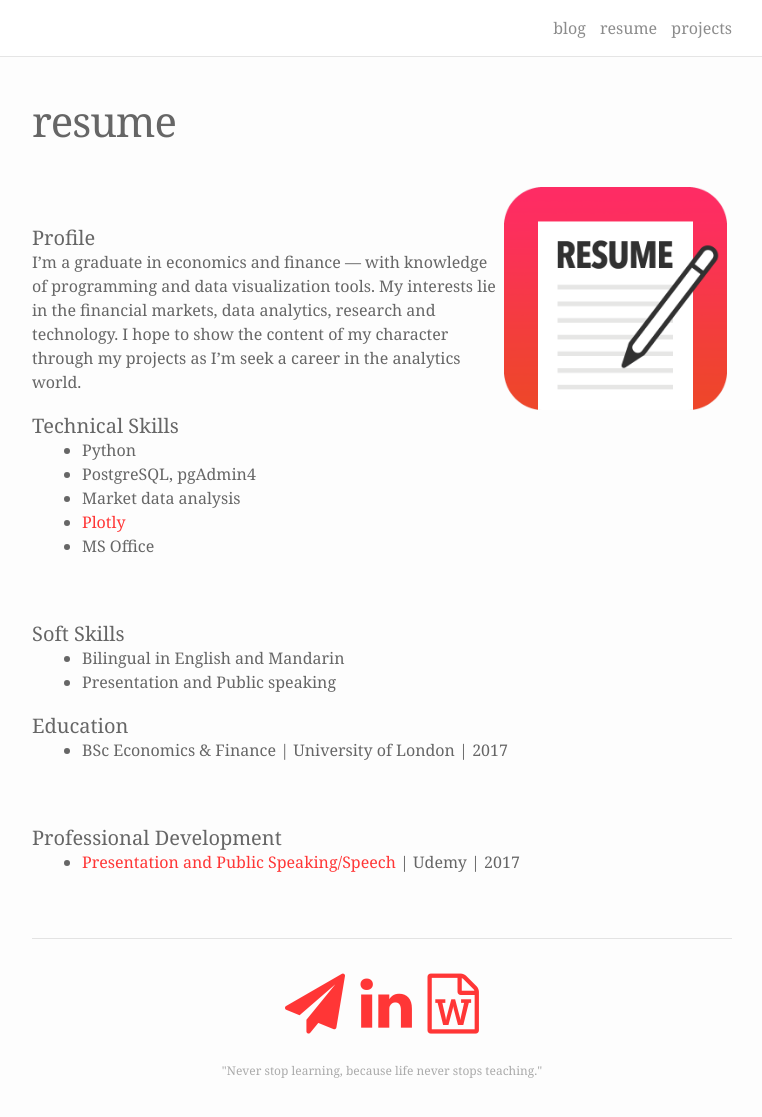
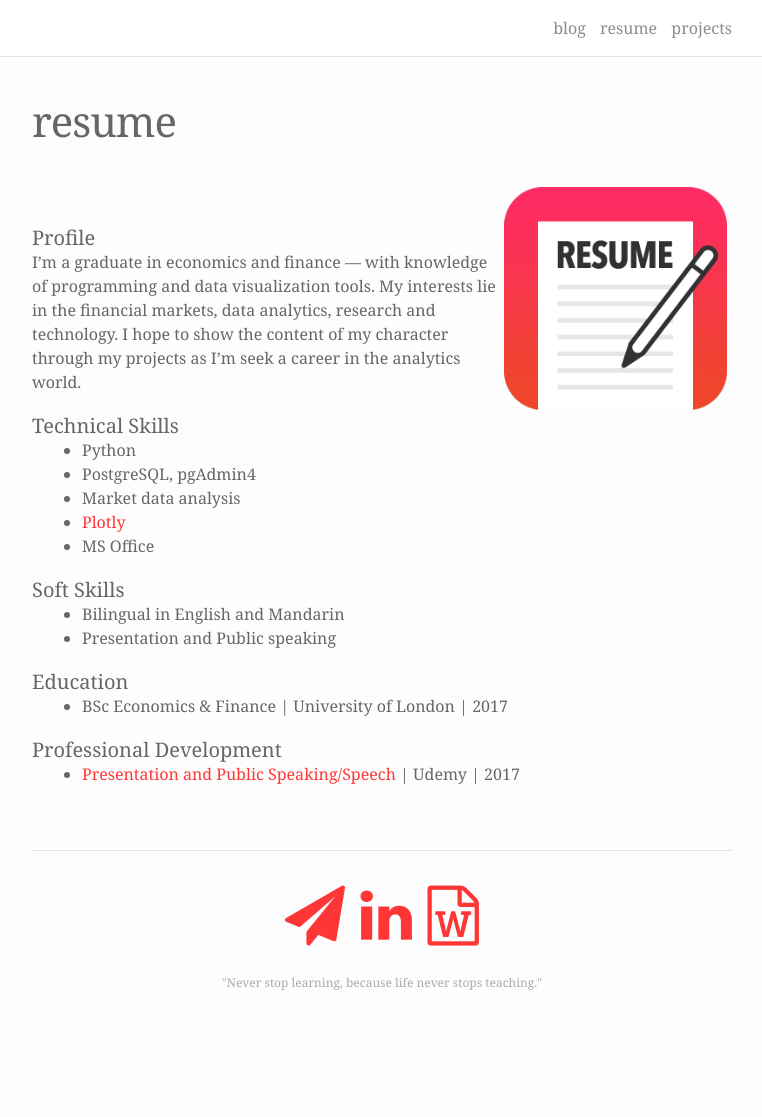
Before and after one commit to wilsonliao/blog, a Jekyll site: the page built from about.md, in a window 1280 px wide and 1188 px high. Shown: the top 1117 px of the window, without its empty margins (258-1020 px from the left). Built offline with Jekyll 4.4.1, drawn with Linux system fonts in a browser that asks for light colours; nearby versions of some CDN libraries.

Commit message:
Update about.md

```diff
--- a/about.md
+++ b/about.md
@@ -18,7 +18,6 @@ I’m a graduate in economics and finance — with knowledge of programming and
 	<li><a href="https://plot.ly/" target="blank">Plotly</a></li>
 	<li>MS Office</li>
 </ul>
-<br/>
 #### Soft Skills
 <ul>
 	<li>Bilingual in English and Mandarin</li>
@@ -28,7 +27,6 @@ I’m a graduate in economics and finance — with knowledge of programming and
 <ul>
 	<li>BSc Economics & Finance | University of London | 2017</li>
 </ul>
-<br/>
 #### Professional Development
 <ul>
 	<li><a href="https://www.udemy.com/certificate/UC-DRTBVHQQ/" target="blank">Presentation and Public Speaking/Speech</a> | Udemy | 2017</li>
```
